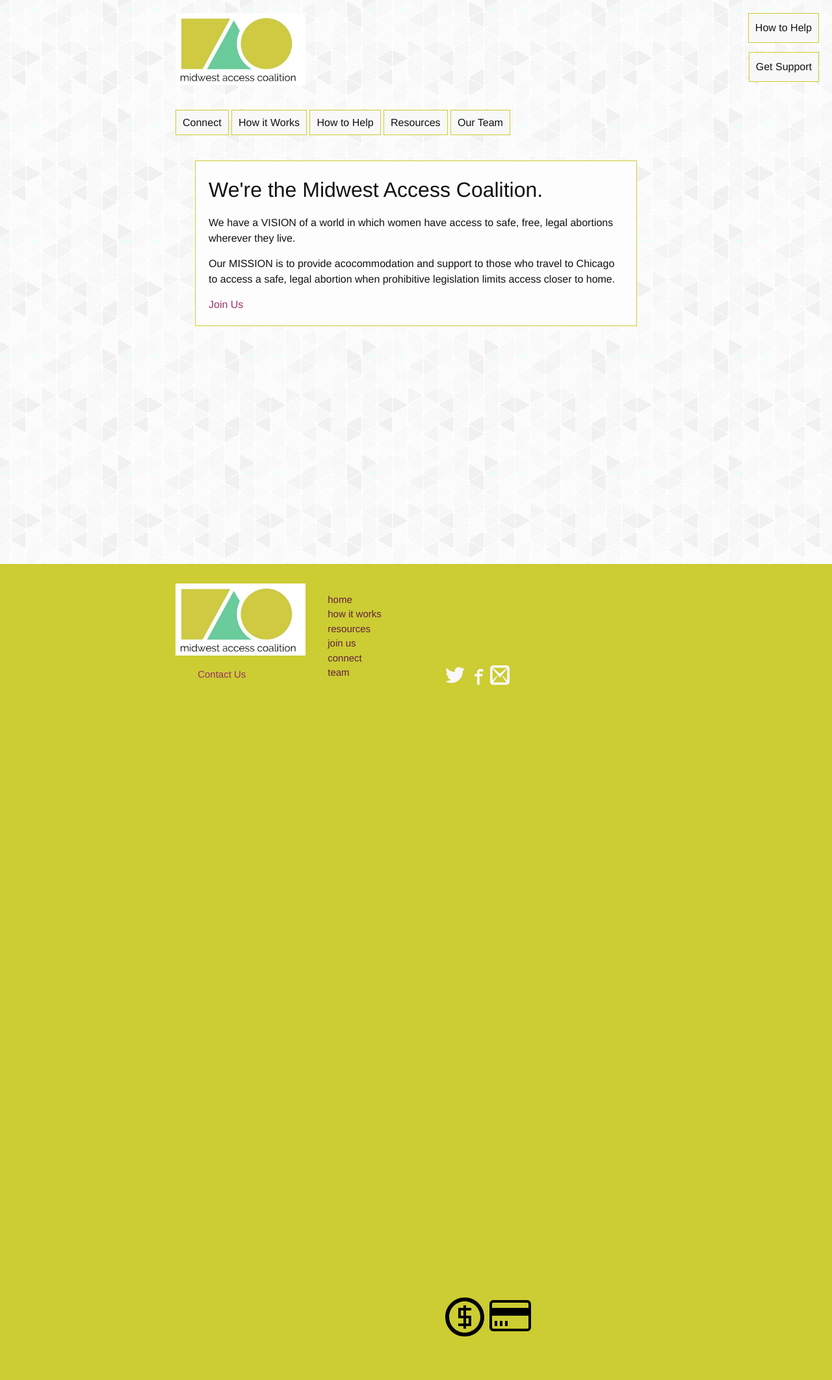
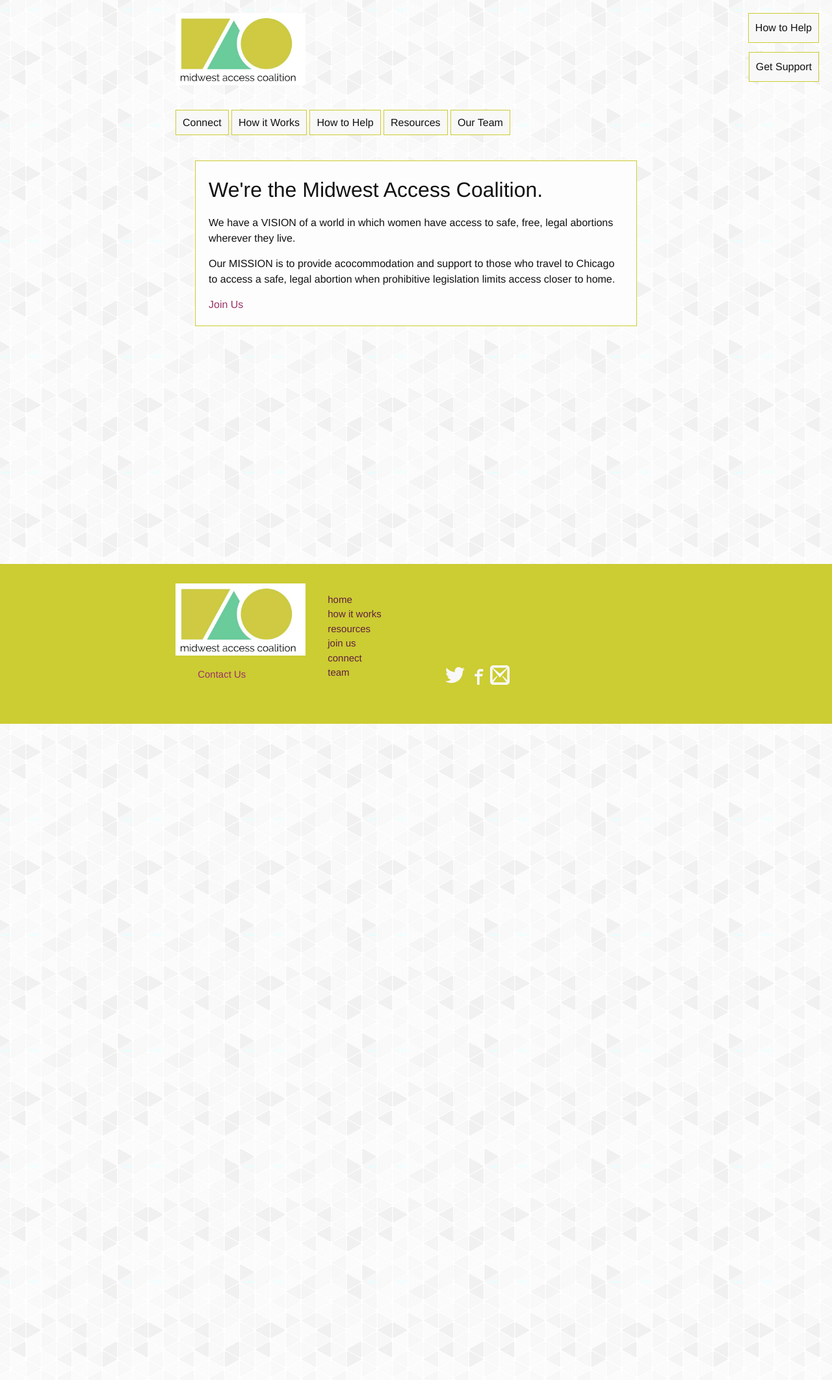
Before and after one commit to emmajellz/midwestaccesscoalition.github.io, a Jekyll site: the page built from index.html, in a window 1280 px wide. Shown: the whole page at 65% size. Built offline with Jekyll 4.4.1, drawn with Linux system fonts in a browser that asks for light colours; after the commit the page ends 1114 px from its top, so only the background shows below that.

Commit message:
removed stray icons

```diff
--- a/_includes/footer.html
+++ b/_includes/footer.html
@@ -60,20 +60,6 @@
               </span>
             </a>
           </li>
-          <li>
-            <svg class="lnr lnr-train"><use xlink:href="#lnr-train"></use></svg>
-          </li>
-          <li><svg class="lnr lnr-envelope"><use xlink:href="#lnr-envelope"></use></svg></li>
-          <svg class="lnr lnr-hand"><use xlink:href="#lnr-hand"></use></svg>
-          <svg class="lnr lnr-car"><use xlink:href="#lnr-car"></use></svg>
-          <svg class="lnr lnr-apartment"><use xlink:href="#lnr-apartment"></use></svg>
-          <svg class="lnr lnr-calendar-full"><use xlink:href="#lnr-calendar-full"></use></svg>
-          <svg version="1.1" xmlns="http://www.w3.org/2000/svg" xmlns:xlink="http://www.w3.org/1999/xlink" width="64" height="64" viewBox="0 0 64 64">
-            <path d="M30 4c-16.569 0-30 13.431-30 30s13.431 30 30 30c16.569 0 30-13.431 30-30s-13.431-30-30-30zM30 58c-13.255 0-24-10.745-24-24s10.745-24 24-24c13.255 0 24 10.745 24 24s-10.745 24-24 24zM32 32v-8h8v-4h-8v-4h-4v4h-8v16h8v8h-8v4h8v4h4v-4h8l-0-16h-8zM28 32h-4v-8h4v8zM36 44h-4v-8h4v8z" fill="#000000"></path>
-          </svg>
-          <svg version="1.1" xmlns="http://www.w3.org/2000/svg" xmlns:xlink="http://www.w3.org/1999/xlink" width="64" height="64" viewBox="0 0 64 64">
-            <path d="M58 8h-52c-3.3 0-6 2.7-6 6v36c0 3.3 2.7 6 6 6h52c3.3 0 6-2.7 6-6v-36c0-3.3-2.7-6-6-6zM6 12h52c1.084 0 2 0.916 2 2v6h-56v-6c0-1.084 0.916-2 2-2zM58 52h-52c-1.084 0-2-0.916-2-2v-18h56v18c0 1.084-0.916 2-2 2zM8 40h4v8h-4zM16 40h4v8h-4zM24 40h4v8h-4z" fill="#000000"></path>
-          </svg>
         </ul>
       </div>
     </div>
```
